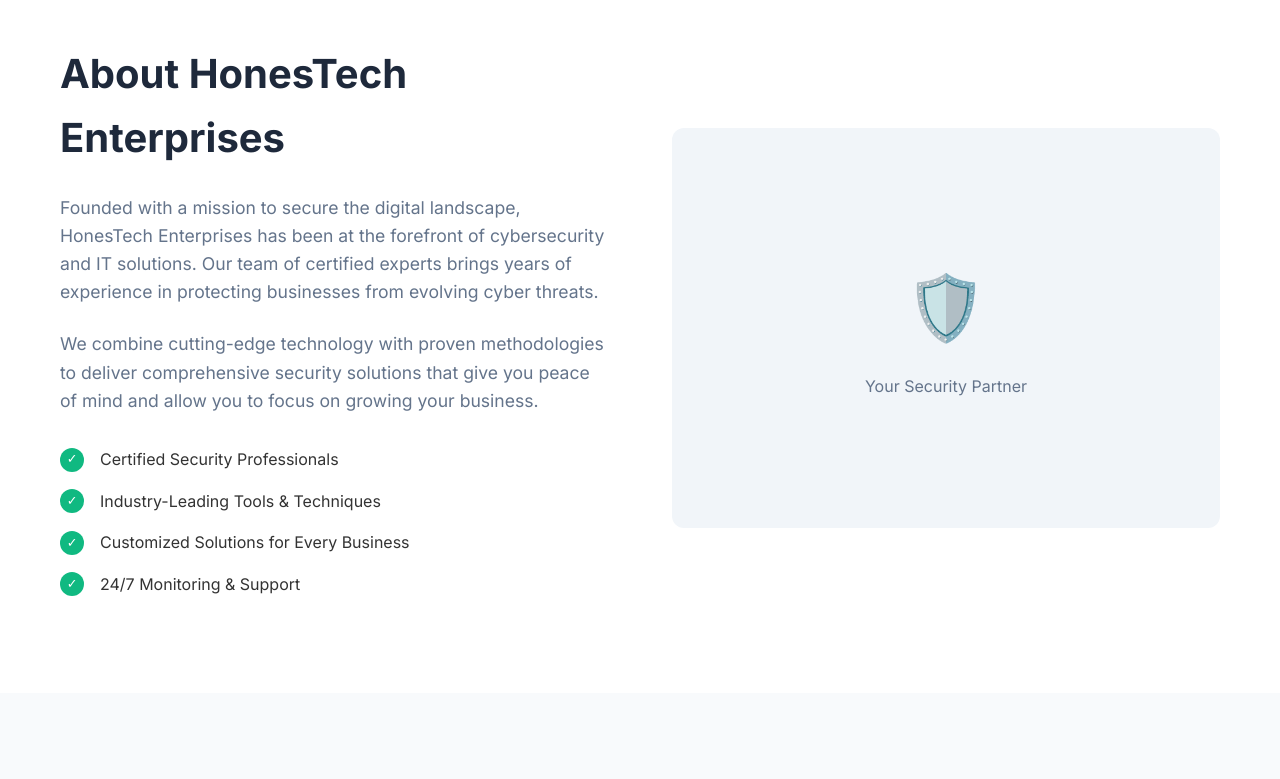
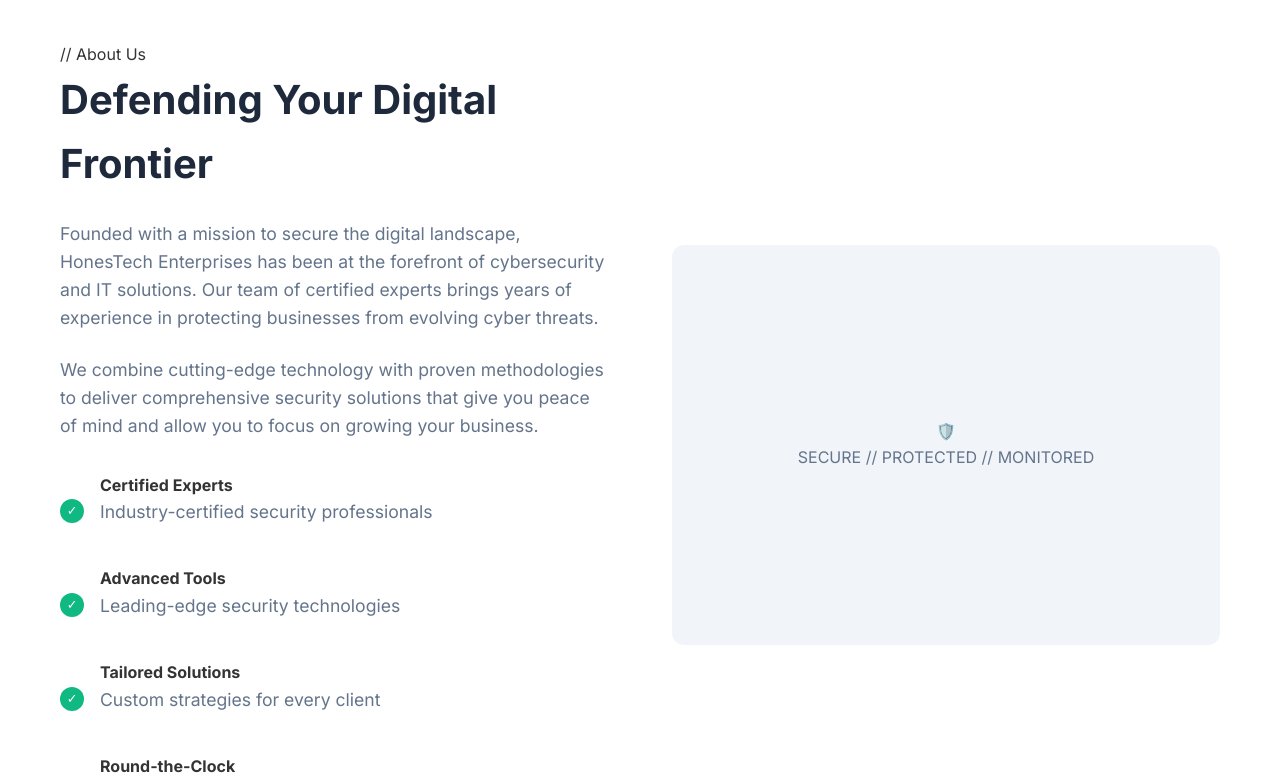
Before and after one commit to davidomondi1113-wq/HONESTECH-ENTERPRISES, a React (Create React App) app in the folder client/: page / in a window 1280 px wide. Shown: the part 1780-2559 px from the top of the page. Built offline with nearby package versions, Linux system fonts and the light colour scheme.

Commit message:
feat: update about section copy and layout structure

```diff
--- a/client/src/components/About.js
+++ b/client/src/components/About.js
@@ -6,7 +6,8 @@
       <div className="container">
         <div className="about-content">
           <div className="about-text">
-            <h2>About HonesTech Enterprises</h2>
+            <span className="label">// About Us</span>
+            <h2>Defending Your Digital <span className="gradient">Frontier</span></h2>
             <p>
               Founded with a mission to secure the digital landscape, HonesTech Enterprises
               has been at the forefront of cybersecurity and IT solutions. Our team of
@@ -21,28 +22,41 @@
 
             <div className="features">
               <div className="feature">
-                <span className="feature-icon">✓</span>
-                <span>Certified Security Professionals</span>
+                <div className="feature-icon">✓</div>
+                <div className="feature-text">
+                  <h4>Certified Experts</h4>
+                  <p>Industry-certified security professionals</p>
+                </div>
               </div>
               <div className="feature">
-                <span className="feature-icon">✓</span>
-                <span>Industry-Leading Tools & Techniques</span>
+                <div className="feature-icon">✓</div>
+                <div className="feature-text">
+                  <h4>Advanced Tools</h4>
+                  <p>Leading-edge security technologies</p>
+                </div>
               </div>
               <div className="feature">
-                <span className="feature-icon">✓</span>
-                <span>Customized Solutions for Every Business</span>
+                <div className="feature-icon">✓</div>
+                <div className="feature-text">
+                  <h4>Tailored Solutions</h4>
+                  <p>Custom strategies for every client</p>
+                </div>
               </div>
               <div className="feature">
-                <span className="feature-icon">✓</span>
-                <span>24/7 Monitoring & Support</span>
+                <div className="feature-icon">✓</div>
+                <div className="feature-text">
+                  <h4>Round-the-Clock</h4>
+                  <p>24/7 monitoring and support</p>
+                </div>
               </div>
             </div>
           </div>
 
-          <div className="about-image">
+          <div className="about-visual">
             <div className="placeholder-image">
-              <span>🛡️</span>
-              <p>Your Security Partner</p>
+              <div className="scanner-line"></div>
+              <div className="shield-icon">🛡️</div>
+              <p>SECURE // PROTECTED // MONITORED</p>
             </div>
           </div>
         </div>
```
